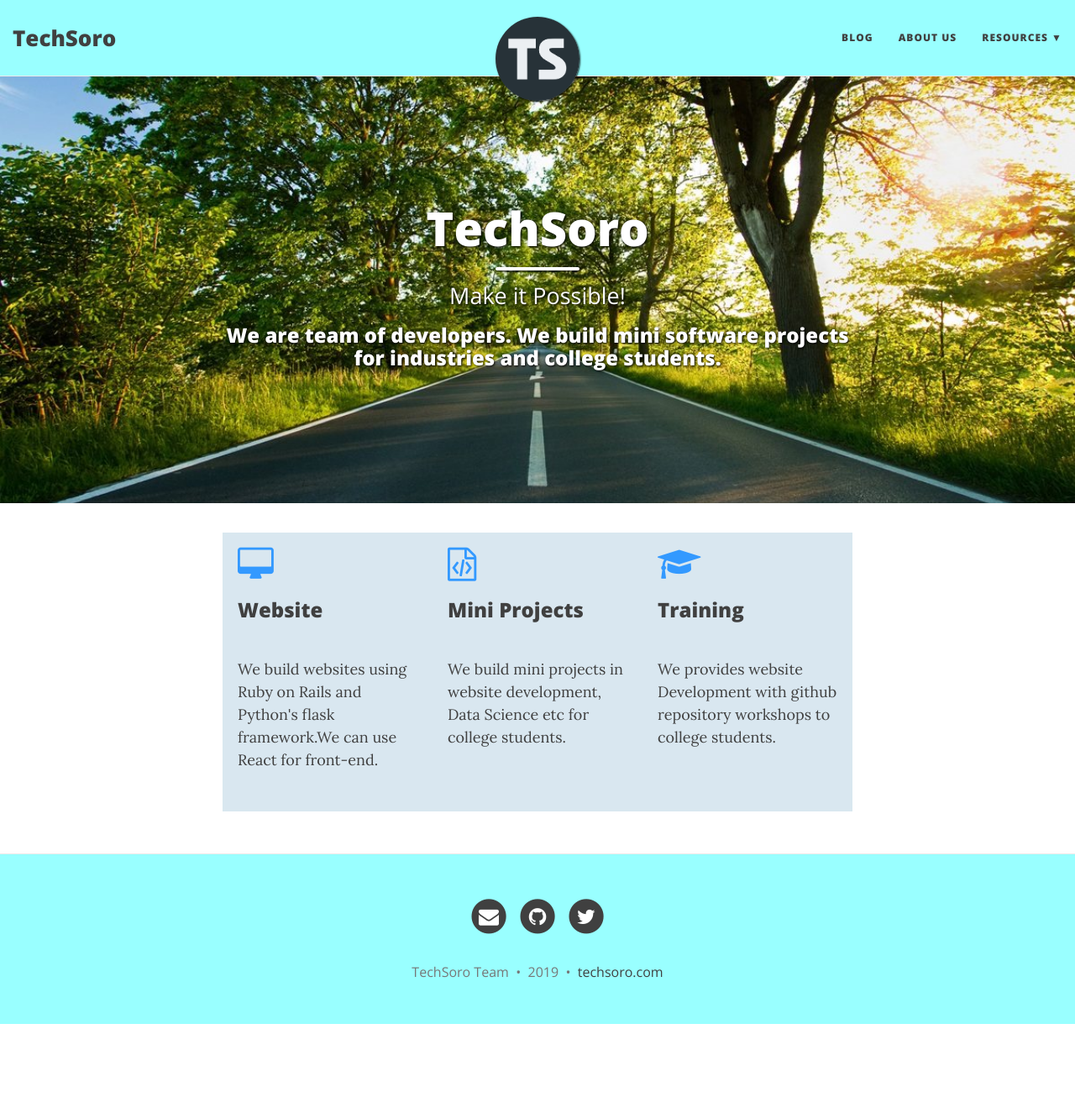
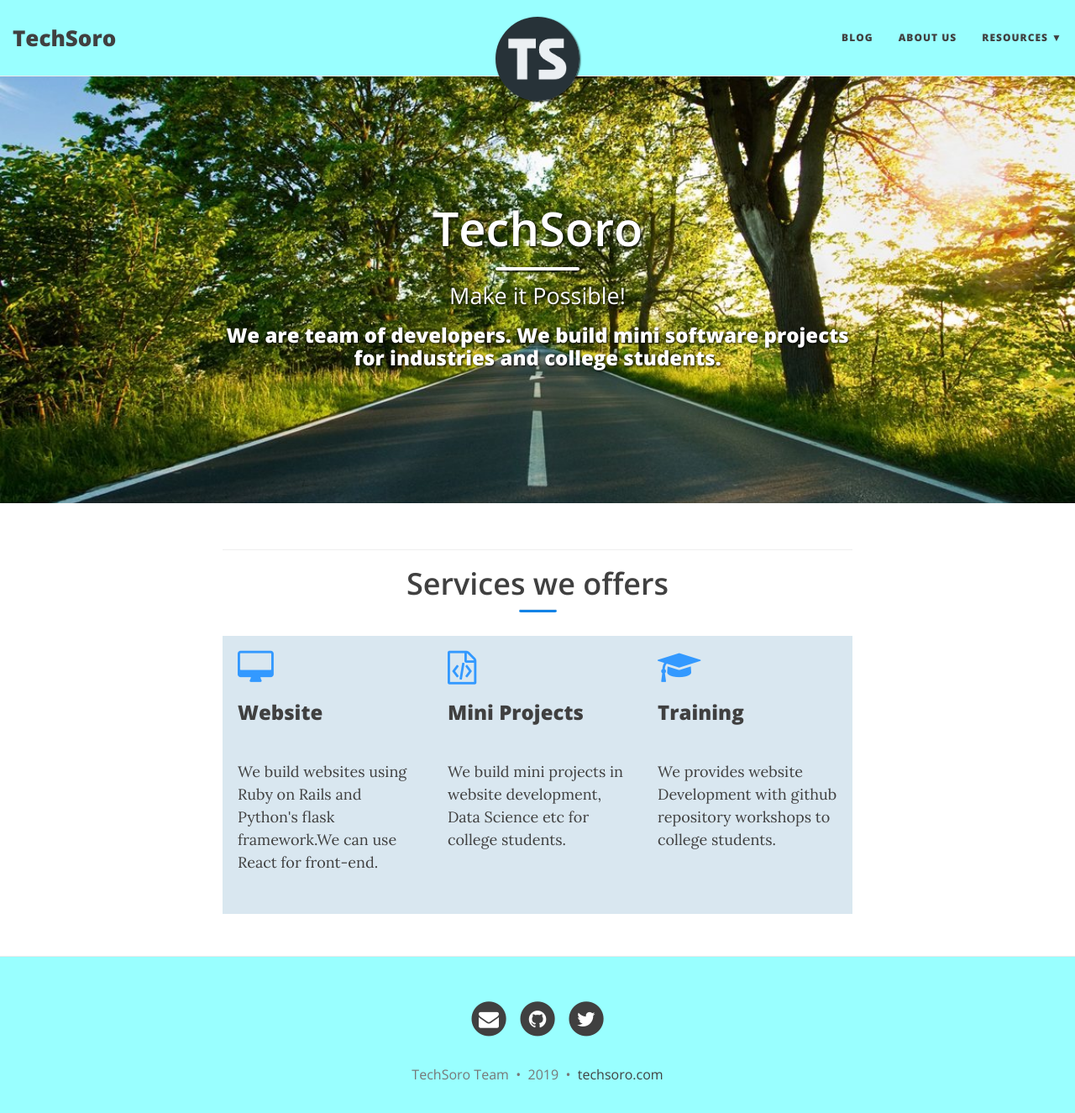
Before and after one commit to techsoro/techsoro-website, a Jekyll site: the page built from index.html, in a window 1280 px wide and 1341 px high. Shown: the top 1325 px of the window at 84% size. Built offline with Jekyll 4.4.1, drawn with Linux system fonts in a browser that asks for light colours; nearby versions of some CDN libraries.

Commit message:
Add servies we offers

```diff
--- a/css/main.css
+++ b/css/main.css
@@ -32,12 +32,23 @@ layout: null
     height: 23px;
   }
 }
-/*--- Section ---*/
+/*--- Main Page content ---*/
 .main-page-section {
   display: block;
   background-color: #d9e7f0;
   margin-top: 0px;
 
+}
+
+.heading-border--small {
+  border-radius: 0.3rem;
+  background: #0F82E6;
+  height: 3px;
+  width: 45px;
+  margin: 0 0 2.8rem;
+}
+.main-page h1{
+    font-weight:600;
 }
 
 
--- a/index.html
+++ b/index.html
@@ -7,7 +7,10 @@ use-site-title: true
 indexpage: true
 ---
 
-<center>
+<center class="main-page">
+  <hr>
+  <h1>Services we offers</h1>
+  <hr class="heading-border--small">
   <section class="main-page-section">
         <div class="flex-container">
           <div class="flex-box">
```
